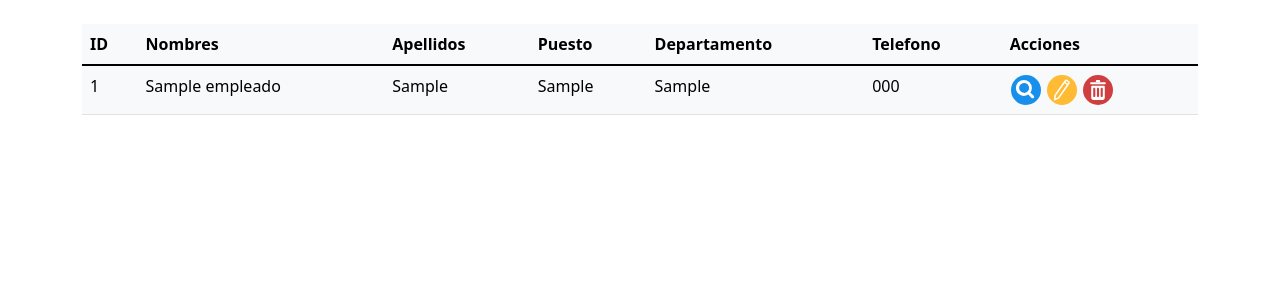
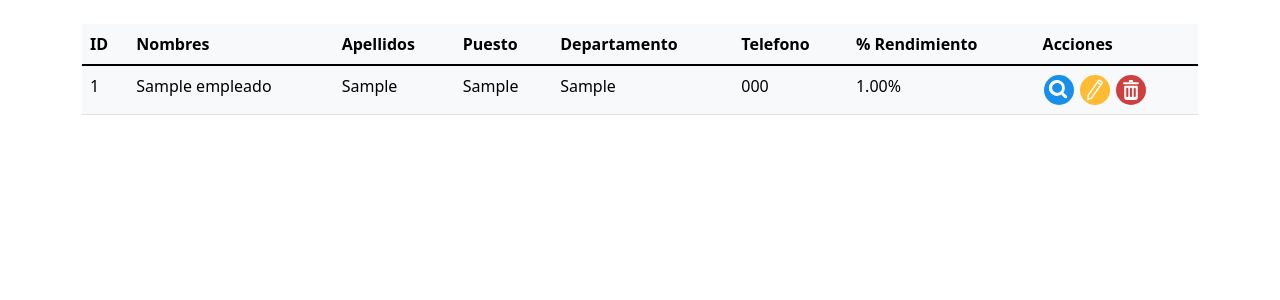
Before and after one commit to dianacruzpro/ICN-EnployeesCRUD, a PHP site: page /vistas/hrViewR1.php in a window 1280 px wide. Shown: the part 79-379 px from the top of the page. Run offline with PHP 8.4, Linux system fonts and the light colour scheme; the visitor is signed in with stand-in values (Sample User, id 1); tables that the repository leaves empty hold one stand-in row (values such as "Sample post").

Commit message:
agregando campos de rendimiento y horas extra a bd y vistaR2 y R1

```diff
--- a/vistas/hrViewR1.php
+++ b/vistas/hrViewR1.php
@@ -68,6 +68,7 @@ try {
                       <th scope='col'>Puesto</th>
                       <th scope='col'>Departamento</th>
                       <th scope='col'>Telefono</th>
+                      <th scope='col'>% Rendimiento</th>
                       <th scope='col'>Acciones</th>
                     </tr>
                   </thead>
@@ -82,6 +83,7 @@ try {
                             <td>{$res['cargo']}</td>
                             <td>{$res['departamento']}</td>
                             <td>{$res['telefono']}</td>
+                            <td>{$res['porcentaje_rendimiento']}%</td>
                             <td>
 
                                 <button type='button' class='btn btn-link p-0' style='background: none' onclick='verEmpleado({$res["id_empleado"]})'>
@@ -157,12 +159,9 @@ try {
         </body>
         </html>
       ";
-
   } else {
     echo "No hay usuarios disponibles";
   }
-
-
 } catch (PDOException $e) {
   die("Error al ejecutar la consulta:" . $e->getMessage());
 }
```
